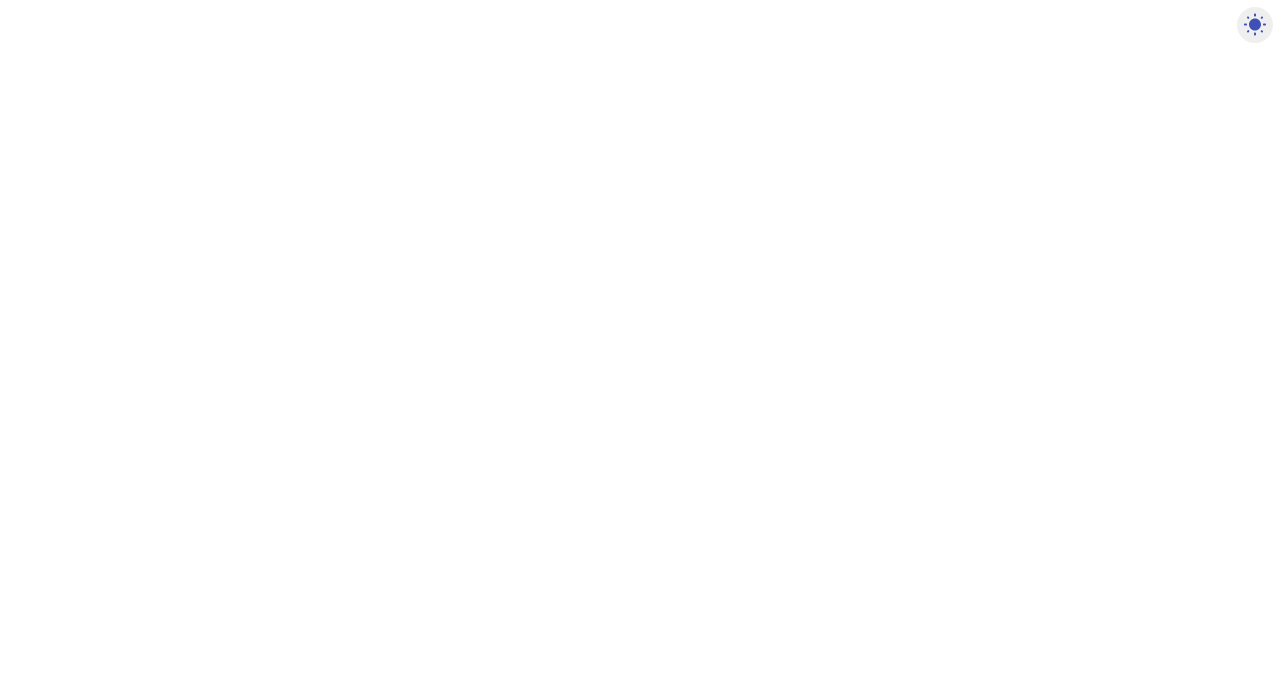
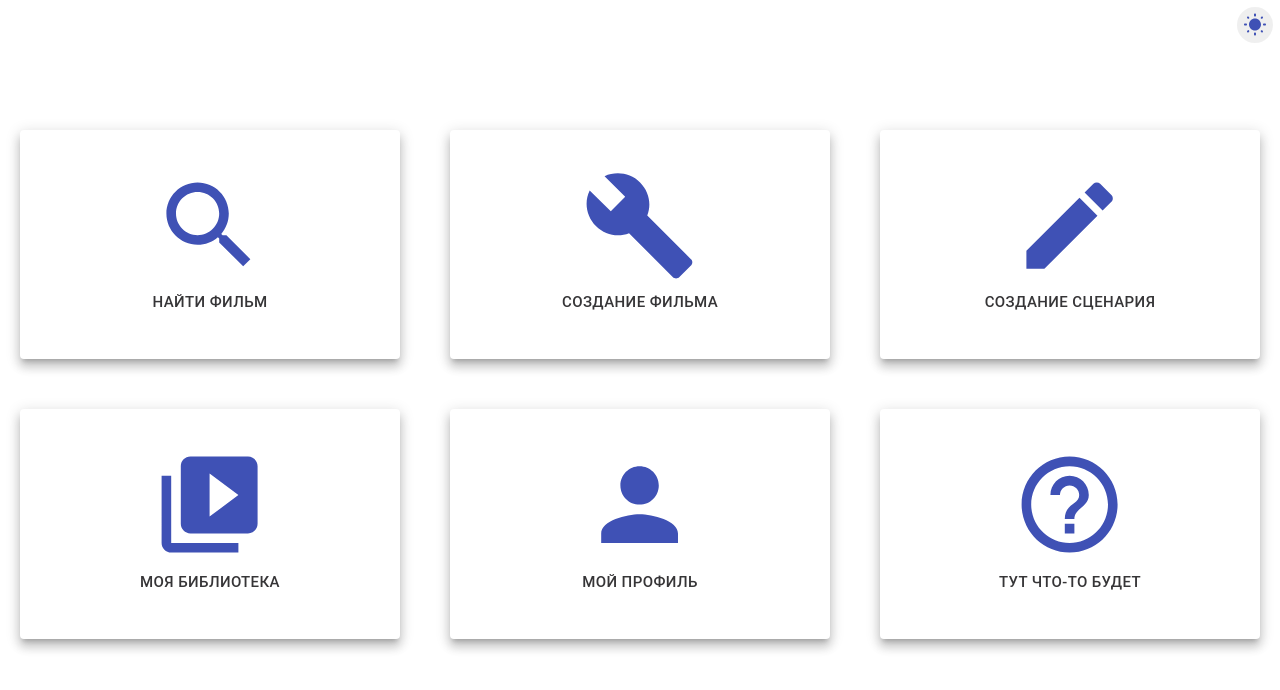
Before and after one commit to watermellon2018/scenarioNet, a React (Create React App) app in the folder frontEnd/: page /menu in a window 1280 px wide. Shown: the top 690 px of the page. Built offline with nearby package versions, Linux system fonts and the light colour scheme.

Commit message:
Меню главной страницы зарегестрированного пользователя

```diff
--- a/frontEnd/src/App.tsx
+++ b/frontEnd/src/App.tsx
@@ -9,6 +9,7 @@ import {
   Route,
 } from "react-router-dom";
 import MainPage from './pages/main';
+import MenuPage from './pages/menu';
 
 
 function App() {
@@ -41,6 +42,10 @@ function App() {
             <div>hi</div>
           </Route>
 
+          <Route path='/menu'>
+            <MenuPage />
+          </Route>
+
           <Route path='/registration'>
             <div>Hello</div>
           </Route>
--- a/frontEnd/src/components/Themes.js
+++ b/frontEnd/src/components/Themes.js
@@ -21,9 +21,9 @@ export const darkTheme = {
     toggleBorder: '#6B8096',
     background: '#999',
     cardBackground: '#272727',
-    cardBorderColor: '#f24958',
+    cardBorderColor: '#f2bf49f2', // '#f24958',
     textInput: '#6B8096',
-    colorLabelInput: '#f24958',
-    textFieldBorder: '#f24958',
-    thirdColor: '#f24958',
+    colorLabelInput: '#f2bf49f2', // '#f24958',
+    textFieldBorder: '#f2bf49f2', // '#f24958',
+    thirdColor: '#f2bf49f2', // '#f24958',
 }
--- /dev/null
+++ b/frontEnd/src/components/button/index.tsx
@@ -0,0 +1,44 @@
+import React, { FC, useState, useEffect } from 'react';
+import { Button } from '@material-ui/core';
+
+import PersonRoundedIcon from '@material-ui/icons/PersonRounded'; // светлая тема
+import SearchIcon from '@material-ui/icons/Search';
+import Card from '@material-ui/core/Card';
+import {
+    useHistory
+} from "react-router-dom";
+import SaveIcon from '@material-ui/icons/Save';
+import './style.scss';
+
+
+interface WButtonI {
+    title?: string;
+    onClick?: () => void;
+    icon?: any;
+
+}
+
+const WButton: FC<WButtonI> = ({
+    title = '',
+    onClick = () => {},
+    icon,
+}) => {
+
+
+    return (
+
+
+            <Card raised={true} className='wbutton__wrap'>
+                {icon}
+
+                <Button onClick={onClick}>
+                    {title}
+                </Button>
+            </Card>
+       /*  </div> */
+
+
+    );
+}
+
+export default WButton;
--- /dev/null
+++ b/frontEnd/src/components/button/style.scss
@@ -0,0 +1,29 @@
+.wbutton__wrap {
+
+    display: flex;
+    flex-direction: column;
+    align-items: center;
+    padding: 10%; //40px;
+    flex: 1;
+    -webkit-flex: 1; /* Safari */
+    -ms-flex: 1; /* IE 10 */
+    max-height: 80%;
+    justify-content: center;
+
+    & .MuiSvgIcon-root{
+      font-size: 9vw;// 10vw // 10.1875rem;
+    }
+
+    & .MuiButton-label{
+        font-size: 15px; // 3vw;
+    }
+}
+
+@media screen and (max-width: 300px) {
+
+    .wbutton__wrap {
+        & .MuiButton-label{
+            font-size: 4vw;
+        }
+    }
+}
--- a/frontEnd/src/components/globalStyles.js
+++ b/frontEnd/src/components/globalStyles.js
@@ -7,7 +7,18 @@ export const GlobalStyles = createGlobalStyle`
     transition: all 0.50s linear;
     .registration__first-row__avatar__wrapper-div {
         border-color: ${({ theme }) => theme.thirdColor};
+    }
 
+    .registation .MuiSvgIcon-root {
+        color: ${({ theme }) => theme.text} !important;
+    }
+
+    .login .MuiSvgIcon-root {
+        color: ${({ theme }) => theme.text} !important;
+    }
+
+    .MuiSvgIcon-root {
+        color: ${({ theme }) => theme.textFieldBorder};
     }
 
     .MuiPaper-root {
@@ -23,9 +34,7 @@ export const GlobalStyles = createGlobalStyle`
         border-color: ${({ theme }) => theme.colorLabelInput} !important;
     }
 
-    .MuiIconButton-label {
-        color: ${({ theme }) => theme.backgroundIcon}
-    }
+
 
     .MuiInputLabel-formControl, .Mui-focused {
         color: ${({ theme }) => theme.text} !important;
--- /dev/null
+++ b/frontEnd/src/components/groupButton/index.tsx
@@ -0,0 +1,33 @@
+import React, { FC, useState, useEffect } from 'react';
+import './style.scss';
+import { makeStyles } from '@material-ui/core/styles';
+
+
+interface WButtonGroupI {
+    children: any;
+}
+
+const useStyles = makeStyles((theme) => ({
+    center: {
+        display: 'flex'
+    },
+}));
+
+const WButtonGroup: FC<WButtonGroupI> = ({ children }) => {
+
+    const classes = useStyles();
+
+
+    return (
+
+        <div className='wbutton-group'>
+            <div className='wbutton-group__wrapper'>
+                {children}
+            </div>
+        </div>
+
+
+    );
+}
+
+export default WButtonGroup;
--- /dev/null
+++ b/frontEnd/src/components/groupButton/style.scss
@@ -0,0 +1,43 @@
+.wbutton-group{
+    position: relative;
+    top: 20%;
+    padding: 0px 20px 0px 20px;
+
+    &__wrapper {
+        display: grid;
+        grid-template-columns: 1fr 1fr 1fr;
+        column-gap: 50px;
+        row-gap: 50px;
+    }
+}
+
+@media screen and (min-width: 1200px) {
+
+    .wbutton-group {
+        top: 10%;
+    }
+
+    .wbutton-group__wrapper {
+        grid-template-columns: 1fr 1fr 1fr;
+    }
+}
+
+@media screen and (max-width: 600px) {
+    .wbutton-group {
+        top: 10%;
+    }
+
+    .wbutton-group__wrapper {
+        grid-template-columns: 1fr 1fr;
+    }
+}
+
+@media screen and (max-width: 300px) {
+    .wbutton-group {
+        top: 10%;
+    }
+
+    .wbutton-group__wrapper {
+        grid-template-columns: 1fr 1fr;
+    }
+}
--- a/frontEnd/src/pages/login/index.tsx
+++ b/frontEnd/src/pages/login/index.tsx
@@ -26,7 +26,7 @@ const Login = () => {
       const classes = useStyles();
 
     return (
-        <>
+        <div className='login'>
 
                 <div>
                     <FormControl className={clsx(classes.margin, classes.textField)} size='small' fullWidth={true} required variant="outlined">
@@ -58,7 +58,7 @@ const Login = () => {
                 </div>
 
 
-        </>
+        </div>
     )
 
 }
--- a/frontEnd/src/pages/main/index.tsx
+++ b/frontEnd/src/pages/main/index.tsx
@@ -50,6 +50,7 @@ const MainPage = () => {
 
 
         <>
+
             <div className='middle-menu'>
 
                 <div className='item-middle-menu'>
--- /dev/null
+++ b/frontEnd/src/pages/menu/index.tsx
@@ -0,0 +1,47 @@
+import React, { useState, useEffect } from 'react';
+import SearchIcon from '@material-ui/icons/Search';
+import CreateIcon from '@material-ui/icons/Create';
+import BuildIcon from '@material-ui/icons/Build';
+import VideoLibraryIcon from '@material-ui/icons/VideoLibrary';
+import PersonIcon from '@material-ui/icons/Person';
+import HelpOutlineIcon from '@material-ui/icons/HelpOutline';
+import {
+    useHistory
+} from "react-router-dom";
+import WButton from '../../components/button';
+import WButtonGroup from '../../components/groupButton';
+
+
+const MenuPage = () => {
+
+
+
+
+    const handleRegistation = () => {
+        // history.push('/registration');
+    }
+
+    return (
+
+
+        <WButtonGroup>
+
+            <WButton icon={<SearchIcon />} title='Найти фильм'/>
+
+            <WButton icon={<BuildIcon />} title='Создание фильма' />
+
+            <WButton icon={<CreateIcon />} title='Создание сценария' />
+
+            <WButton icon={<VideoLibraryIcon />} title='Моя библиотека' />
+
+            <WButton icon={<PersonIcon color='primary' />} title='Мой профиль' />
+
+            <WButton icon={<HelpOutlineIcon />} title='Тут что-то будет' />
+
+        </WButtonGroup>
+
+
+    );
+}
+
+export default MenuPage;
--- a/frontEnd/src/pages/registation/index.tsx
+++ b/frontEnd/src/pages/registation/index.tsx
@@ -31,7 +31,7 @@ const RegistationDialog = () => {
     const classes = useStyles();
 
     return (
-        <>
+        <div className='registation'>
             <div className='registration__first-row'>
 
 
@@ -180,7 +180,7 @@ const RegistationDialog = () => {
             </div>
 
 
-        </>
+        </div>
     )
 
 }
```
